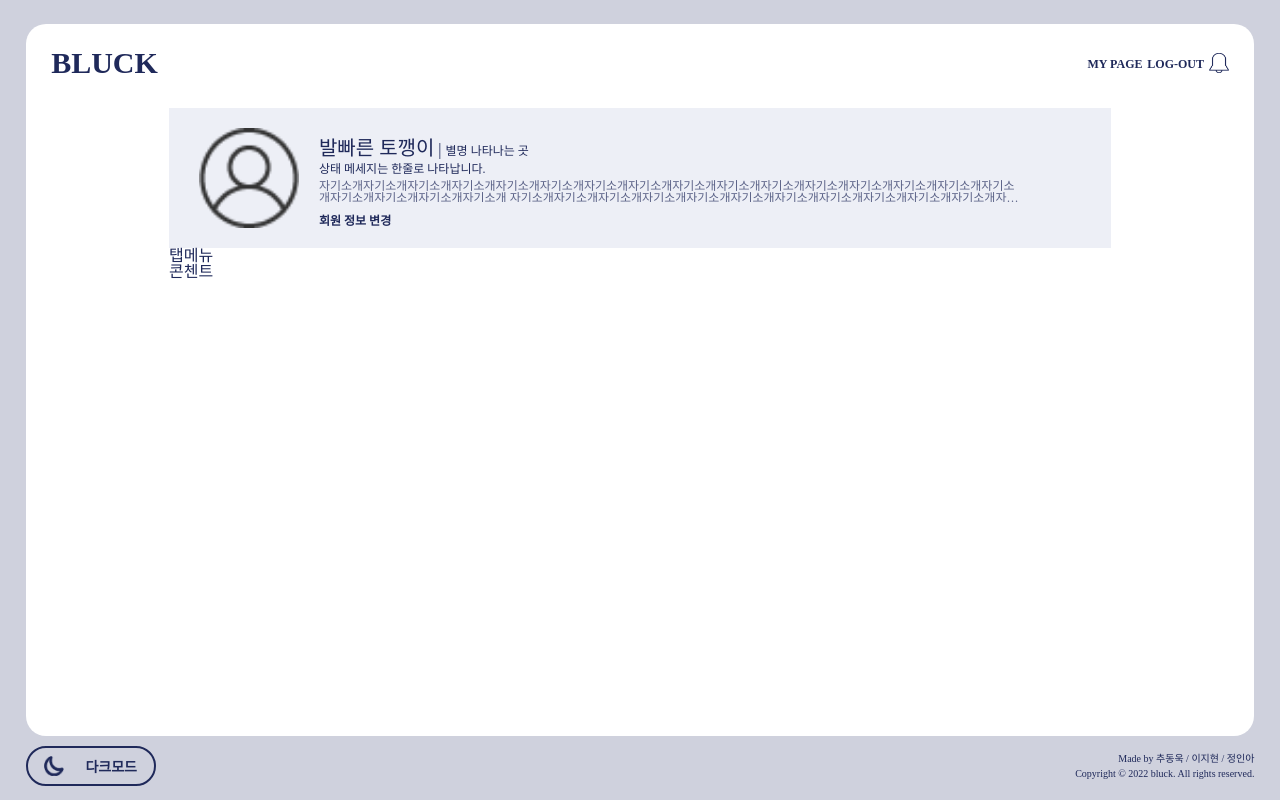
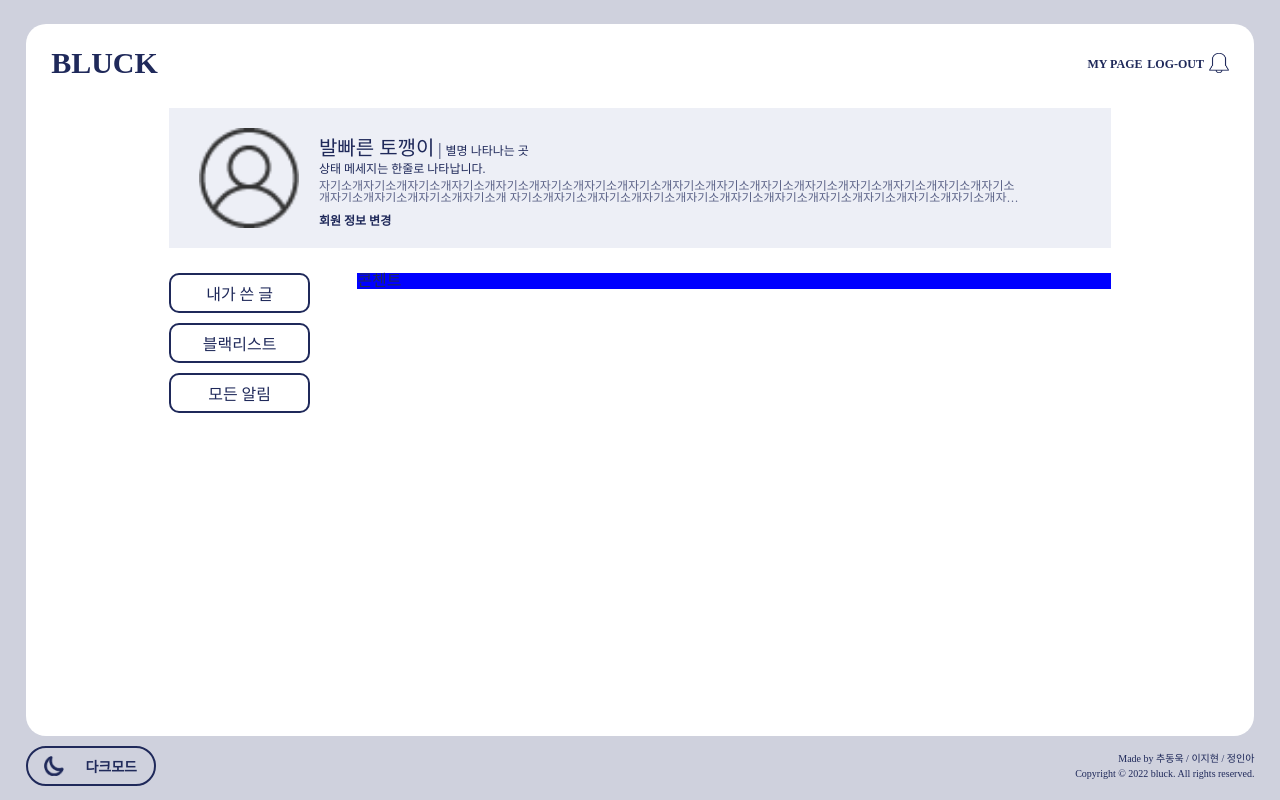
Before and after one commit to Bluck-Blog/blcuk_fe, a Next.js app: page /myPage in a window 1280 px wide. Built offline with nearby package versions, Linux system fonts and the light colour scheme; a web font is replaced by a local one.

Commit message:
create: myPage tabmeny publish

```diff
--- /dev/null
+++ b/components/myPage/component/MyPageTabMenu.js
@@ -0,0 +1,25 @@
+// lib
+import React, { useState } from "react";
+
+// styled
+import * as S from "../../../styles/myPage/MyPageTabMenuStyle";
+
+const MyPageTabMenu = () => {
+  const [activeTab, setActiveTab] = useState("myText");
+
+  const onTabMenuClick = (text) => {
+    setActiveTab(text);
+  };
+  return (
+    <S.MyPageTabWrapper>
+      <ul>
+        <S.MyPageTabList>내가 쓴 글</S.MyPageTabList>
+        <S.MyPageTabList>블랙리스트</S.MyPageTabList>
+        <S.MyPageTabList>모든 알림</S.MyPageTabList>
+      </ul>
+      <div></div>
+    </S.MyPageTabWrapper>
+  );
+};
+
+export default MyPageTabMenu;
--- a/components/myPage/myPageLayout.js
+++ b/components/myPage/myPageLayout.js
@@ -4,16 +4,18 @@ import React from "react";
 // styled
 import * as S from "../../styles/myPage/MyPageLayoutStyle";
 
+// component
+import MyPageTabMenu from "./component/MyPageTabMenu";
 import MyPageUserData from "./component/MyPageUserData";
 
 const MyPageLayout = () => {
   return (
     <S.Wrapper>
       <MyPageUserData />
-      <div>
-        <div>탭메뉴</div>
-        <div>콘첸트</div>
-      </div>
+      <S.MyPageTabAndContentBox>
+        <MyPageTabMenu />
+        <S.MyPageContentBox>콘첸트</S.MyPageContentBox>
+      </S.MyPageTabAndContentBox>
     </S.Wrapper>
   );
 };
--- a/styles/myPage/MyPageLayoutStyle.js
+++ b/styles/myPage/MyPageLayoutStyle.js
@@ -4,6 +4,20 @@ import { media } from "../common/media";
 export const Wrapper = styled.div`
   width: 80%;
   height: 75vh;
+  overflow: hidden;
   margin: 0 auto;
   margin-top: 30px;
 `;
+
+export const MyPageTabAndContentBox = styled.div`
+  display: flex;
+  justify-content: space-between;
+  align-items: flex-start;
+  margin-top: 25px;
+  height: 70%;
+`;
+
+export const MyPageContentBox = styled.div`
+  width: 80%;
+  background: blue;
+`;
--- /dev/null
+++ b/styles/myPage/MyPageTabMenuStyle.js
@@ -0,0 +1,19 @@
+import styled from "styled-components";
+import { media } from "../common/media";
+
+export const MyPageTabWrapper = styled.div`
+  width: 15%;
+  height: 100%;
+`;
+
+export const MyPageTabList = styled.li`
+  width: 100%;
+  height: 40px;
+  line-height: 2.5;
+  text-align: center;
+  margin-bottom: 10px;
+  font-size: 16px;
+  color: ${(props) => props.theme.textColor};
+  border: 2px solid ${(props) => props.theme.textColor};
+  border-radius: 10px;
+`;
```
